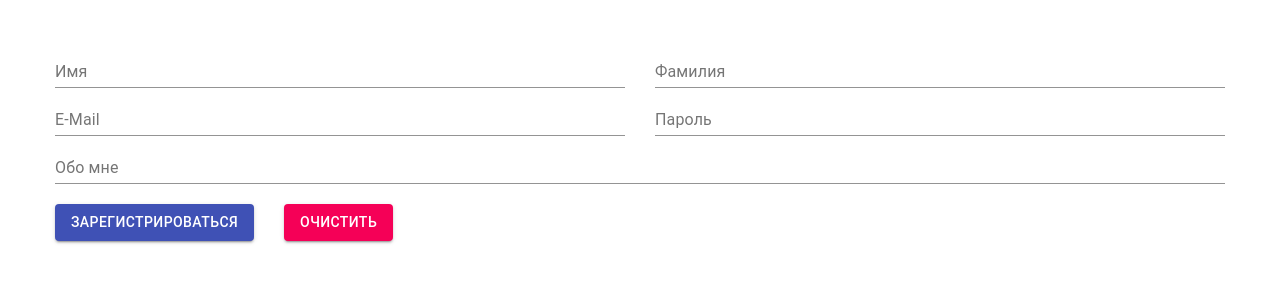
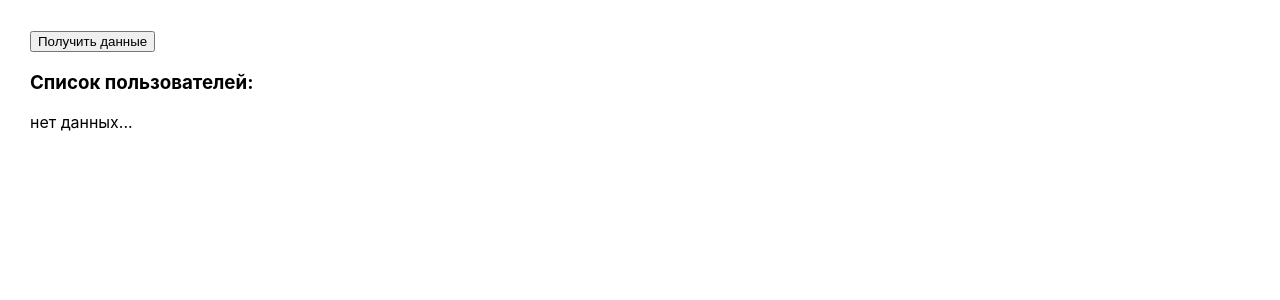
Before and after one commit to salvation27/archakov-tutorial, a React (Create React App) app: page / in a window 1280 px wide. Shown: the top 300 px of the page. Built offline with nearby package versions, Linux system fonts and the light colour scheme.

Commit message:
дз№8

```diff
--- a/src/index.js
+++ b/src/index.js
@@ -1,7 +1,7 @@
 import React from 'react';
 import ReactDOM from 'react-dom';
 import './index.css';
-import App from './tutorial-7/App';
+import App from './tutorial-8/App';
 
 ReactDOM.render(
   <React.StrictMode>
--- /dev/null
+++ b/src/tutorial-8/App.css
@@ -0,0 +1,7 @@
+.app_wrap img {
+    width: 20px;
+    height: auto;
+}
+.app_wrap {
+    margin: 30px;
+}
--- /dev/null
+++ b/src/tutorial-8/App.js
@@ -0,0 +1,67 @@
+import React, { useState } from "react";
+import './App.css'
+import EmptyBlock from "./EmptyBlock";
+import User from './User'
+const mockApiUrl = "https://61ddf360f60e8f0017668b3a.mockapi.io/users5";
+
+const App = () => {
+  const [users,setUsers] = useState([]);
+  const [load,setLoad] = useState(false)
+  const [error,setError] = useState('')
+
+
+//   задержка  данных для показа блока загрузки и ошибки
+  const delay = ms => {
+      return new Promise (r => setTimeout(()=>r(),ms))
+  }
+//   const getUsers = () => {
+//     fetch(mockApiUrl)
+//     .then((res) => {
+//       res.json().then(arr=>{
+//          setUsers(arr)
+//       })
+//     });
+//   };
+
+  const getUserAsinc = async () => {
+    try{
+        setLoad(true)
+        await delay(1000)
+        const res = await fetch(mockApiUrl);
+        const data = await res.json();
+        if(res.ok) {
+           setUsers(data);
+        }else {
+            throw Error("Ошибка при запросе данных");
+        }
+    } catch(e) {
+      setError("Ошибка при запросе данных");
+      await delay(3000);
+      setError("Отменяю загрузку");
+      await delay(3000);
+      setError("");
+      setLoad(false);
+
+    }
+  }
+
+
+  return (
+    <div className="app_wrap">
+      <button className="app_btn" onClick={getUserAsinc}>
+        Получить данные
+      </button>
+      <h3>Список пользователей:</h3>
+      <div className="app_list_users">
+        {users.length ? (
+          users.map((user, i) => <User key={i} user={user} />)
+        ) : (
+          <EmptyBlock load={load} />
+        )}
+        {error}
+      </div>
+    </div>
+  );
+};
+
+export default App;
--- /dev/null
+++ b/src/tutorial-8/EmptyBlock.js
@@ -0,0 +1,14 @@
+import React from 'react'
+import Loading from './Loading'
+
+const EmptyBlock = ({load}) => {
+    return (
+        <div>
+           {
+             load  ? <Loading />  : 'нет данных...'
+           }
+        </div>
+    )
+}
+
+export default EmptyBlock
--- /dev/null
+++ b/src/tutorial-8/Loading.js
@@ -0,0 +1,12 @@
+import React from 'react'
+
+const Loading = () => {
+    return (
+        <div>
+            <h4>Загружаю пользователей</h4>
+            <img src="https://acegif.com/wp-content/uploads/loading-96.gif" alt="" />
+        </div>
+    )
+}
+
+export default Loading
--- /dev/null
+++ b/src/tutorial-8/User.js
@@ -0,0 +1,11 @@
+import React from 'react'
+
+const User = ({user}) => {
+    return (
+      <div  className="app_list" style={{ marginLeft: 15 }}>
+        {user.firstName}
+      </div>
+    );
+}
+
+export default User
```
Also changed, not shown: src/tutorial-8/Error.js (added), src/tutorial-8/load.gif (added).
